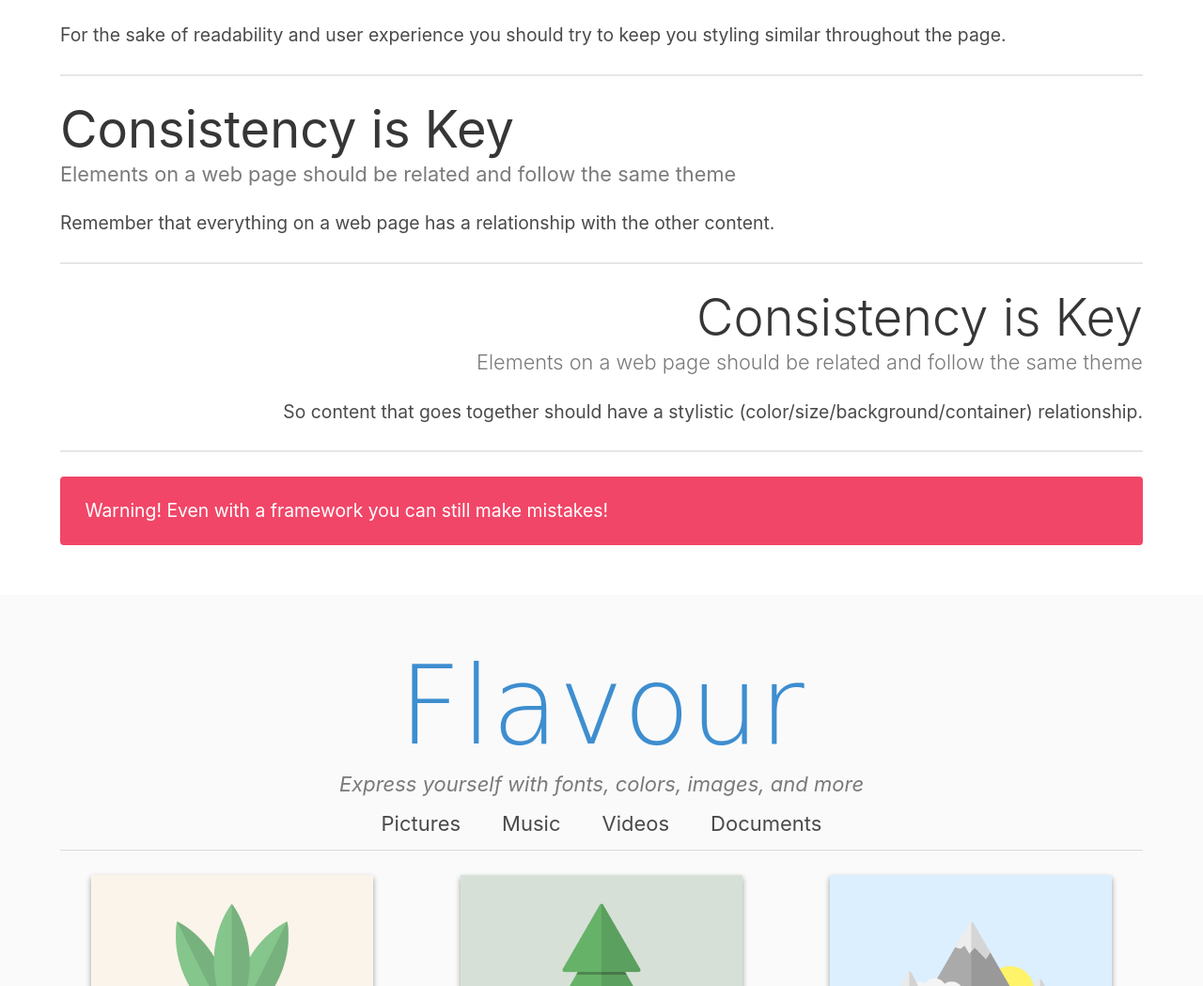
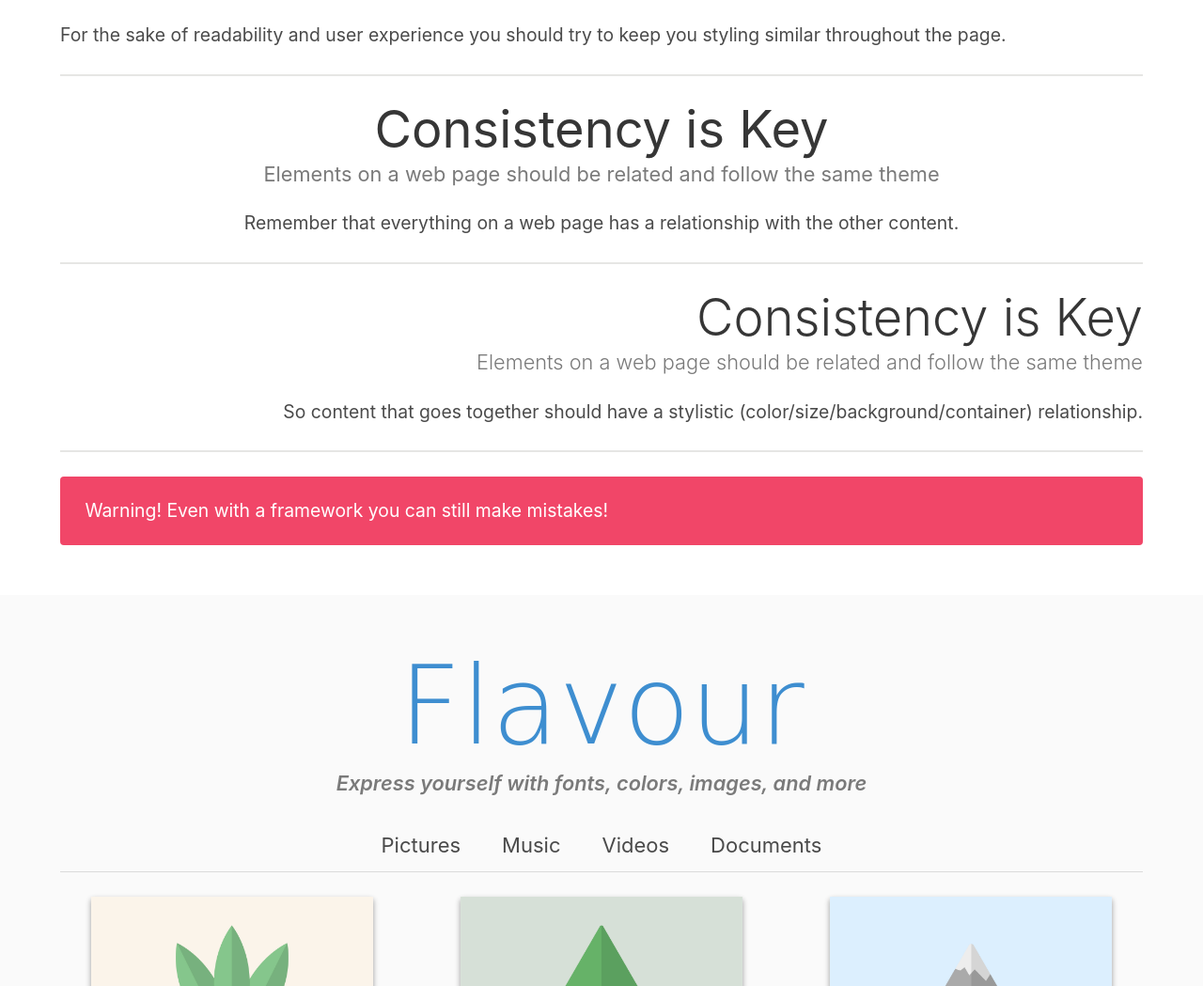
Before and after one commit to jdmar3-comp426/a02-RichardChiqui, a website: page index.html in a window 1280 px wide. Shown: the part 1661-2710 px from the top of the page at 94% size. Drawn offline with nearby package versions, Linux system fonts and the light colour scheme; a web font is replaced by a local one.

Commit message:
fontfamily

```diff
--- a/index.html
+++ b/index.html
@@ -64,7 +64,7 @@
 	    </p>
         </div>
         <hr>
-        <div class="content has-text-center">
+        <div class="content has-text-centered">
             <h1 class="title has-text-weight-normal">Consistency is Key</h1>
             <h5 class="subtitle has-text-grey has-text-weight-normal">Elements on a web page should be related and follow the same theme</h5>
             <p>
@@ -87,9 +87,9 @@
 </section>
 <section class="section">
     <div class="container">
-        <div class="">
-            <h1 class="title is-family-secondary has-text-info has-text-centered">Flavour</h1>
-            <h5 class="subtitle is-italic has-text-grey has-text-centered">Express yourself with fonts, colors, images, and more</h5>
+        <div class="content has-text-centered">
+            <h1 class="title has-text-info is-family-secondary">Flavour</h1>
+            <h5 class="subtitle is-italic has-text-grey">Express yourself with fonts, colors, images, and more</h5>
         </div>
         <div class="tabs is-medium is-centered">
             <ul class="is-active">
@@ -200,7 +200,7 @@
                         </div>
                     </div>
                     <div class="field">
-                        <label class="label has-text-weight-bold">Repeat Password</label>
+                        <label class="label">Repeat Password</label>
                         <div class="control">
                             <input class="input" type="password" placeholder="password12345" name="password">
                         </div>
```
